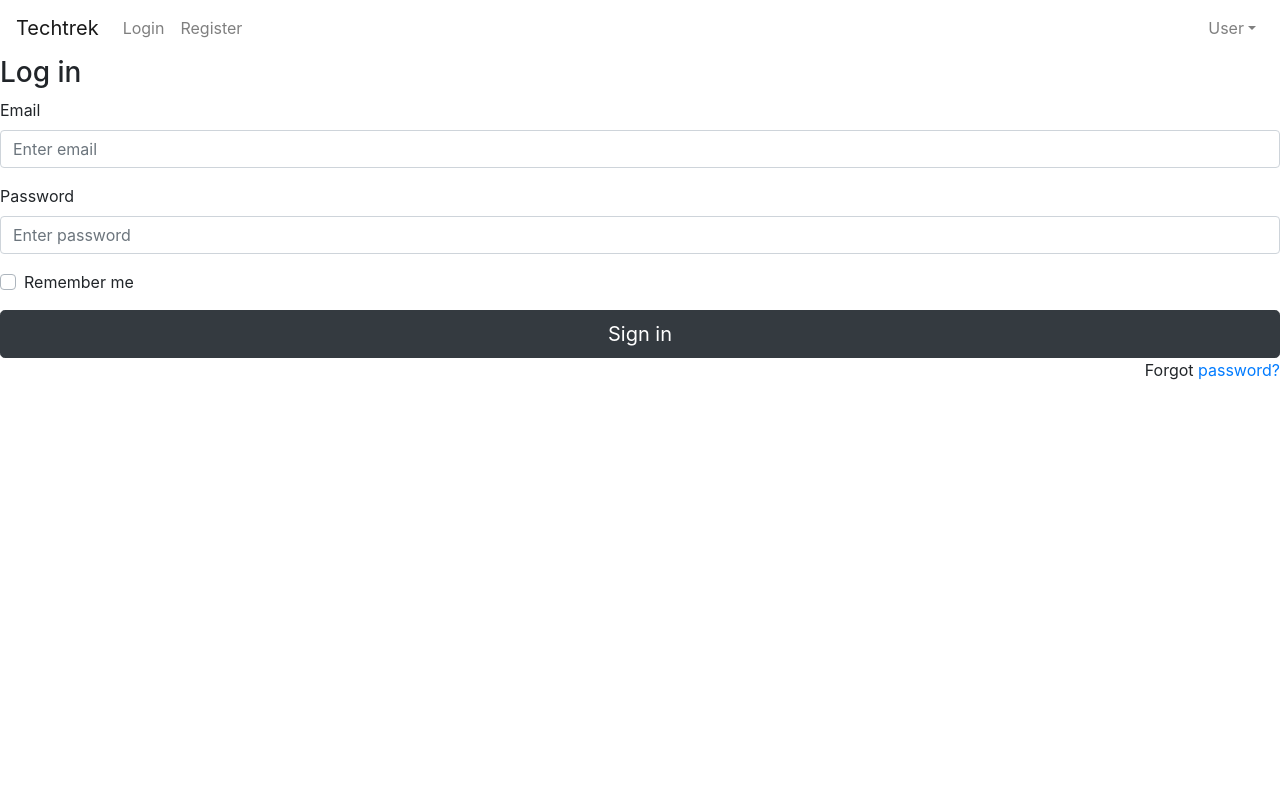
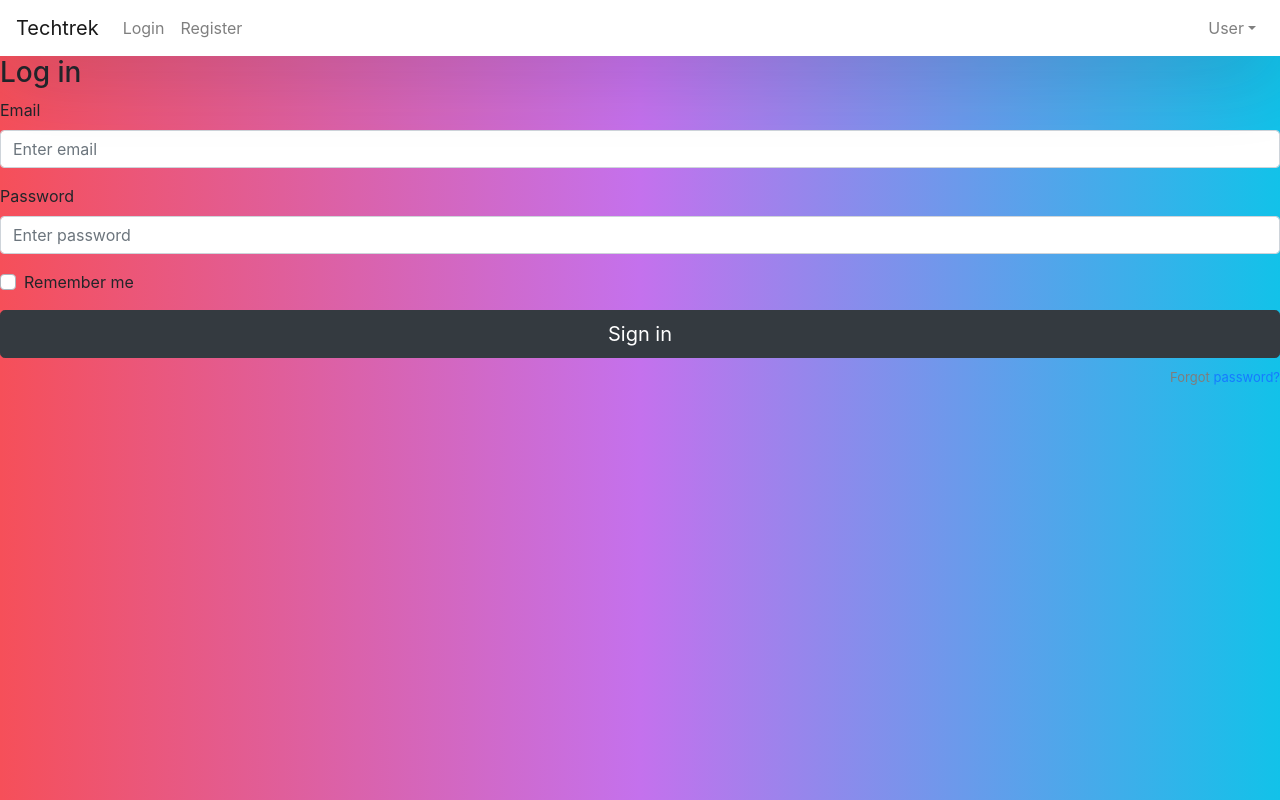
Before and after one commit to e0176881/SEED2021_TT2_Room-12, a React (Create React App) app: page /login in a window 1280 px wide. Built offline with nearby package versions, Linux system fonts and the light colour scheme.

Commit message:
insert css for login template

```diff
--- a/src/App.css
+++ b/src/App.css
@@ -36,3 +36,75 @@
     transform: rotate(360deg);
   }
 }
+
+/* CSS FOR LOGIN */
+* {
+  box-sizing: border-box;
+}
+
+body {
+  min-height: 100vh;
+  display: flex;
+  font-weight: 400;
+  font-family: sans-serif;
+  background: #12c2e9;  /* fallback for old browsers */
+  background: -webkit-linear-gradient(to right, #f64f59, #c471ed, #12c2e9);  /* Chrome 10-25, Safari 5.1-6 */
+  background: linear-gradient(to right, #f64f59, #c471ed, #12c2e9); /* W3C, IE 10+/ Edge, Firefox 16+, Chrome 26+, Opera 12+, Safari 7+ */
+
+}
+
+body, html, .App, #root, .outer {
+  width: 100%;
+  height: 100%;
+}
+
+.navbar-light {
+  background-color: #ffffff;
+  box-shadow: 0px 14px 80px rgba(34, 35, 58, 0.2);
+}
+
+.outer {
+  display: flex;
+  justify-content: center;
+  flex-direction: column;
+  text-align: left;
+}
+
+.inner {
+  width: 450px;
+  margin: auto;
+  background: #ffffff;
+  box-shadow: 0px 14px 80px rgba(34, 35, 58, 0.2);
+  padding: 40px 55px 45px 55px;
+  border-radius: 15px;
+  transition: all .3s;
+}
+
+.outer .form-control:focus {
+  border-color: #167bff;
+  box-shadow: none;
+}
+
+.outer h3 {
+  text-align: center;
+  margin: 0;
+  line-height: 1;
+  padding-bottom: 20px;
+}
+
+.custom-control-label {
+  font-weight: 400;
+}
+
+.forgot-password,
+.forgot-password a {
+  text-align: right;
+  font-size: 13px;
+  padding-top: 10px;
+  color: #7f7d7d;
+  margin: 0;
+}
+
+.forgot-password a {
+  color: #167bff;
+}
```
